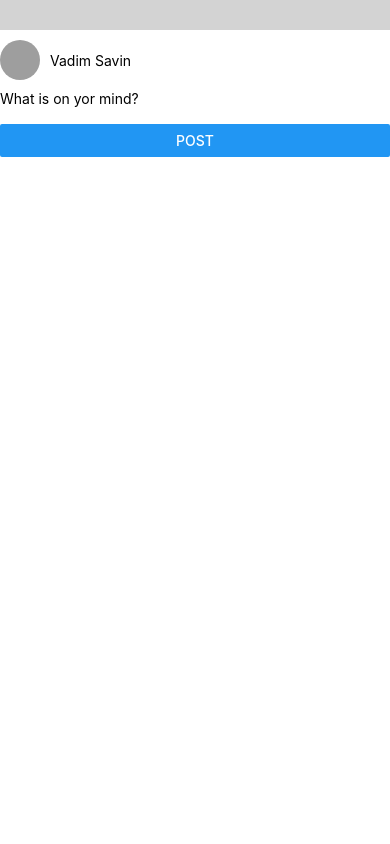
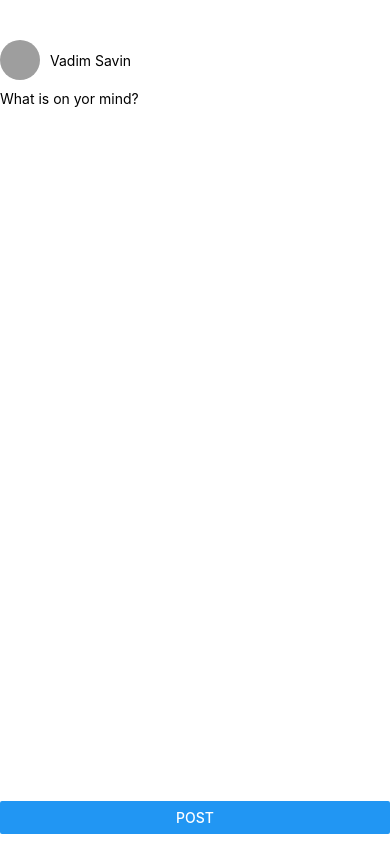
Before and after one commit to EdinaBiro/notJustFriends, a React Native app: screen / in a window 390 px wide. Built offline with nearby package versions, Linux system fonts and the light colour scheme; grey boxes are pictures that could not be loaded.

Commit message:
Adding keyboard avoiding view

```diff
--- a/App.js
+++ b/App.js
@@ -18,7 +18,7 @@ export default function App() {
 const styles = StyleSheet.create({
   container: {
     flex: 1,
-    backgroundColor: 'lightgray',
+    backgroundColor: 'white',
     alignItems: 'center',
     justifyContent: 'center',
   },
--- a/package.json
+++ b/package.json
@@ -12,7 +12,8 @@
     "expo": "~51.0.28",
     "expo-status-bar": "~1.12.1",
     "react": "18.2.0",
-    "react-native": "0.74.5"
+    "react-native": "0.74.5",
+    "react-native-safe-area-context": "4.10.5"
   },
   "devDependencies": {
     "@babel/core": "^7.20.0"
--- a/src/screens/CreatePostScreen.js
+++ b/src/screens/CreatePostScreen.js
@@ -1,5 +1,7 @@
-import {Text,View,StyleSheet,Image,TextInput,Button} from 'react-native';
+import {Text,View,StyleSheet,Image,TextInput,Button,KeyboardAvoidingView} from 'react-native';
 import { useState } from 'react';
+import { useSafeAreaInsets } from "react-native-safe-area-context";
+import { Platform } from 'react-native';
 
 const user = {
     id: "u1",
@@ -8,9 +10,13 @@ const user = {
     name: "Vadim Savin",
   };
 
+
+
 const CreatePostScreen = () => {
 
     const [description, setDescription] = useState("");
+
+    //const insets = useSafeAreaInsets();
 
     const onSubmit = () => {
         console.warn("On submit",description);
@@ -19,7 +25,12 @@ const CreatePostScreen = () => {
 
 
     return (
-        <View style={styles.container}>
+        <KeyboardAvoidingView
+        behavior={Platform.OS === "ios" ? "padding" : "height"}
+        style={[styles.container, { marginBottom: 10}]}
+        contentContainerStyle={{ flex: 1 }}
+        //keyboardVerticalOffset={150}
+       >
             <View style={styles.header}>
             <Image source={{uri: user.image}} style={styles.image} />
             <Text>{user.name} </Text>
@@ -32,8 +43,11 @@ const CreatePostScreen = () => {
             multiline
             />
 
-            <Button title="Post" onPress={onSubmit}/>
+        <View style={styles.buttonConatiner}>
+              <Button title="Post" onPress={onSubmit}/>
         </View>
+
+        </KeyboardAvoidingView>
 
     )
 
@@ -62,6 +76,10 @@ const styles = StyleSheet.create({
   },
     name:{
         fontWeight: "500",
+    },
+    buttonConatiner:{
+        marginTop: "auto",
+
     }
 
 })
```
Also changed, not shown: 1 other file (tests, documents, lock files or other folders).
